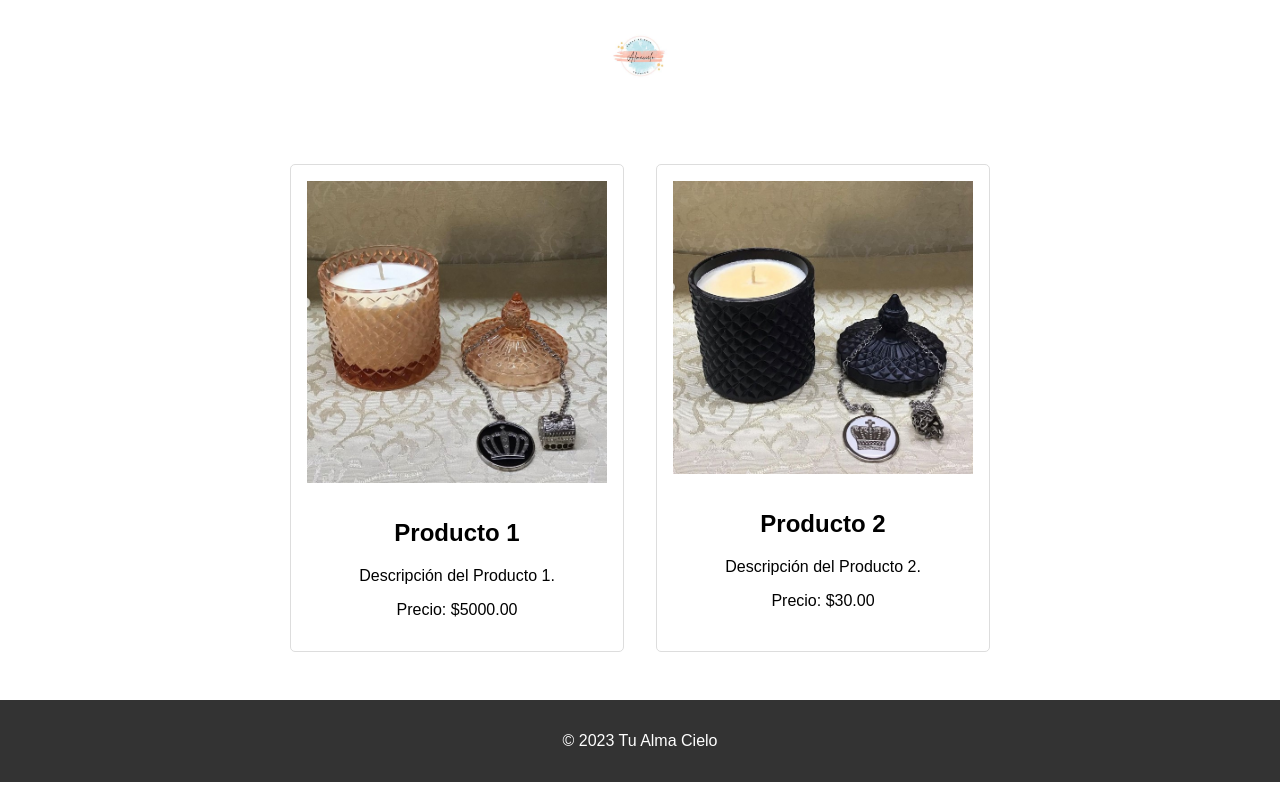
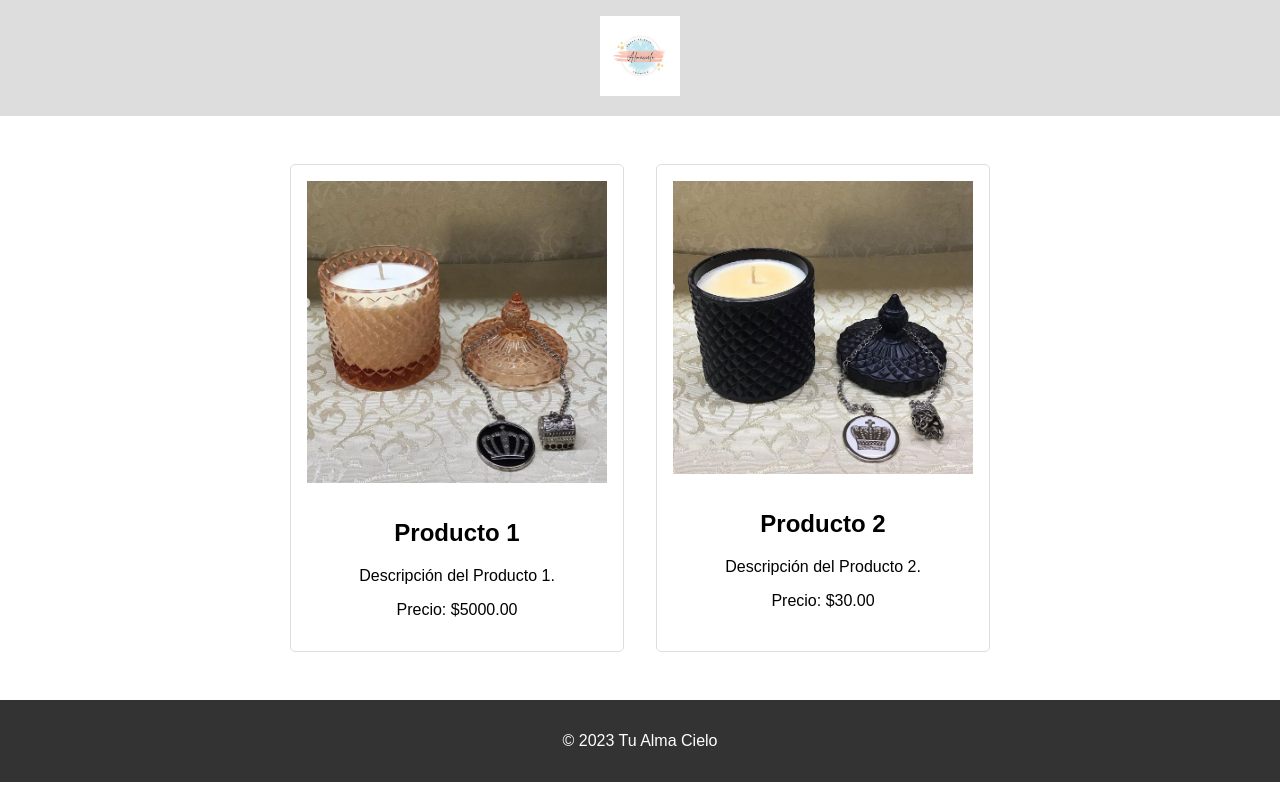
Before and after one commit to almacielo/AlmaCielo, a plain HTML site: page index.html in a window 1280 px wide. Drawn offline with nearby package versions, Linux system fonts and the light colour scheme.

Commit message:
Update styles.css

```diff
--- a/styles.css
+++ b/styles.css
@@ -5,7 +5,7 @@ body {
   }
 
   header {
-    background-color: #FFFFFF;
+    background-color: #ddd;
     color: white;
     text-align: center;
     padding: 1rem 0;
```
